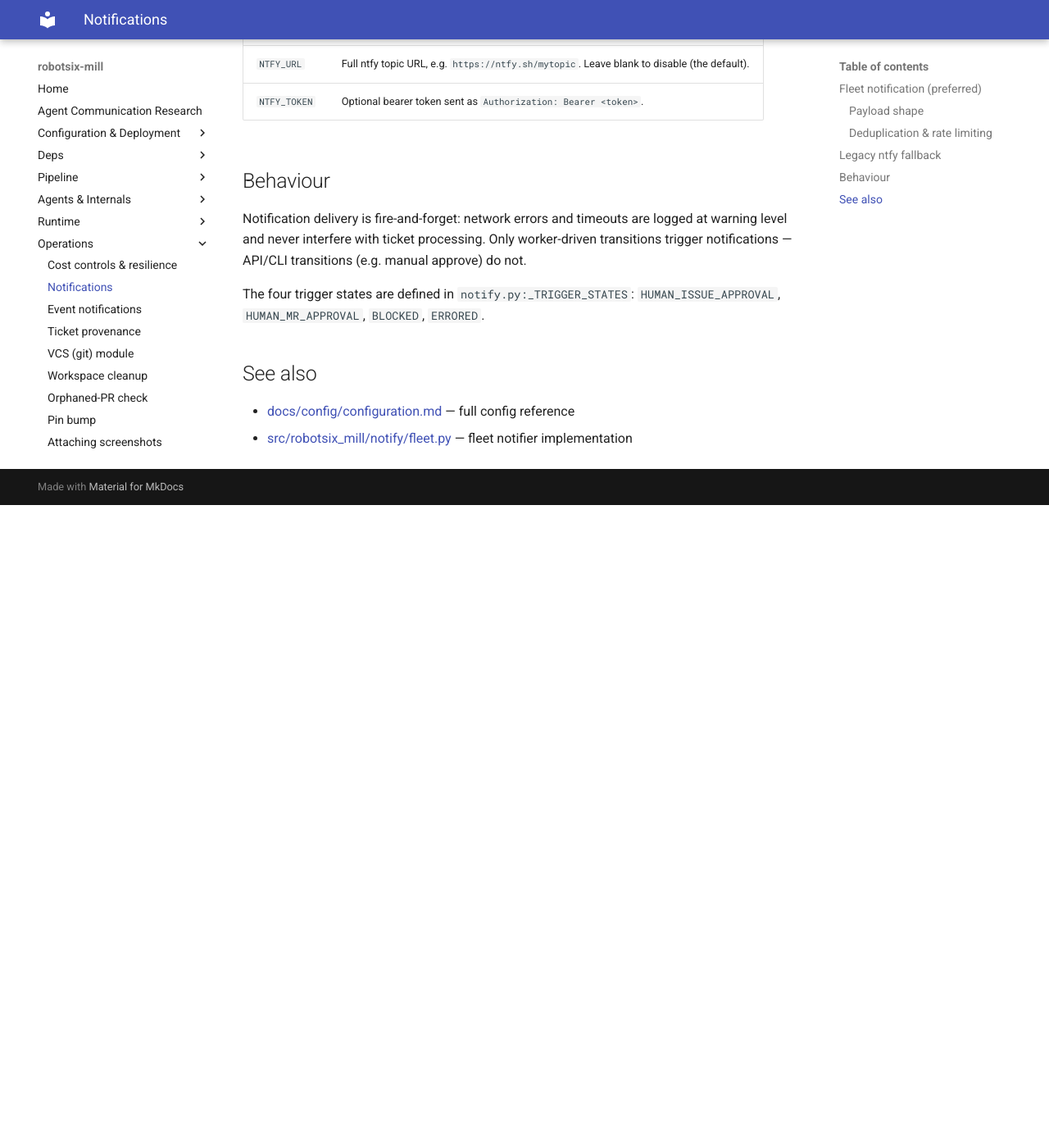
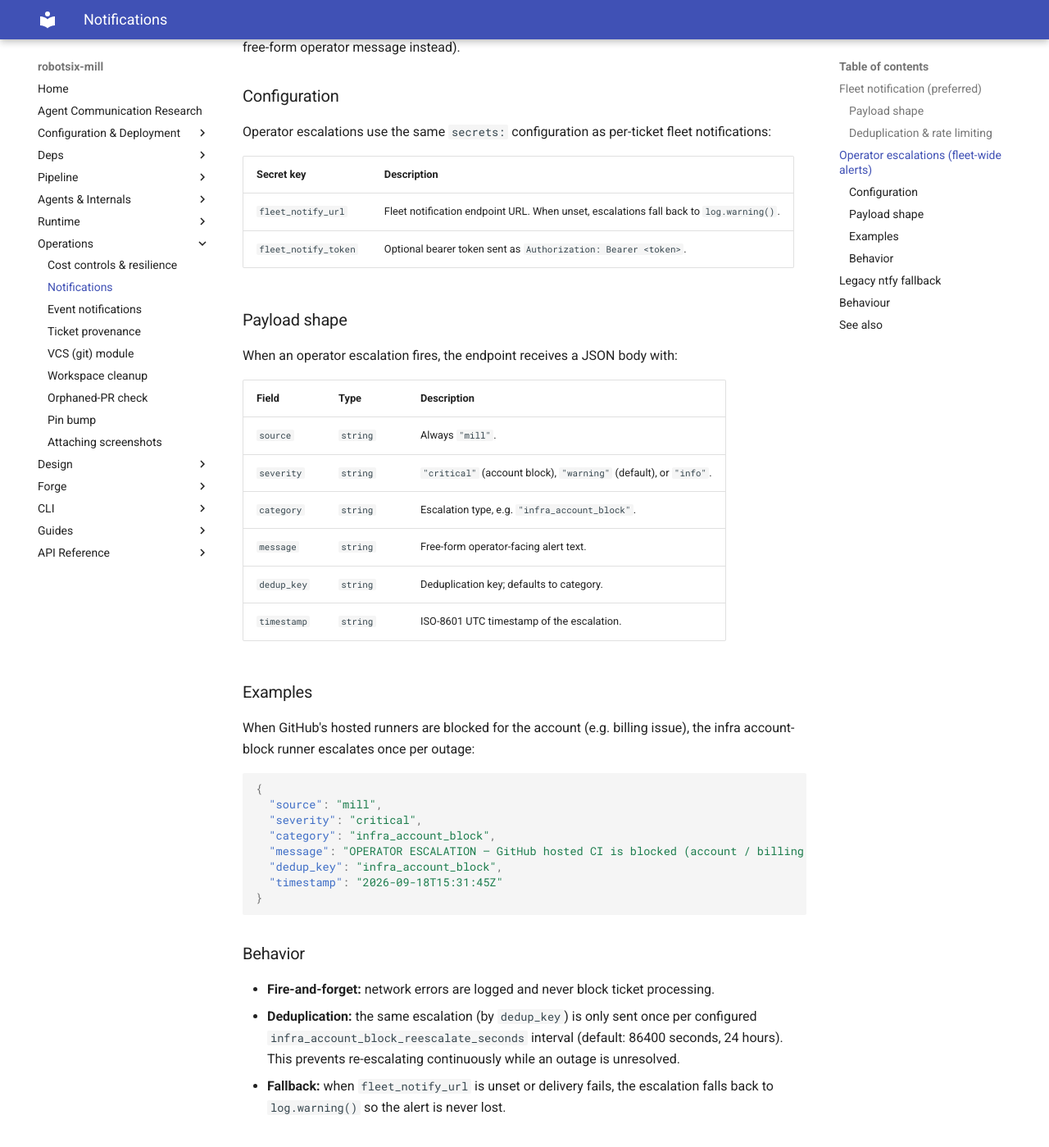
Before and after one commit to damien-robotsix/robotsix-mill, an MkDocs documentation site: the page built from docs/notify/notifications.md, in a window 1280 px wide and 1400 px high, scrolled down 1753 px. Shown: the whole window at 82% size. Built offline with MkDocs 1.6.1 and Material for MkDocs 9.7.7, drawn with Linux system fonts in a browser that asks for light colours; before the commit the page ends 2369 px from its top, so only the background shows below that; some of the changed text lies outside the part shown.

````diff
--- a/docs/notify/notifications.md
+++ b/docs/notify/notifications.md
@@ -46,6 +46,65 @@
 prevents a sweep of 41 blocked tickets from becoming 41 pushes — the
 sink receives one notification with `suppressed_count: 40`.
 
+## Operator escalations (fleet-wide alerts)
+
+When a condition affects multiple tickets across boards — e.g. GitHub
+account billing block preventing hosted CI on every repo — the escalation
+system sends a single fleet-wide operator alert instead of per-ticket
+notifications.  This uses the same `fleet_notify_url` endpoint as
+per-ticket fleet notifications but with a different payload structure
+(no `ticket_id` / `ticket_title`; free-form operator message instead).
+
+### Configuration
+
+Operator escalations use the same `secrets:` configuration as per-ticket
+fleet notifications:
+
+| Secret key | Description |
+|---|---|
+| `fleet_notify_url` | Fleet notification endpoint URL. When unset, escalations fall back to `log.warning()`. |
+| `fleet_notify_token` | Optional bearer token sent as `Authorization: Bearer <token>`. |
+
+### Payload shape
+
+When an operator escalation fires, the endpoint receives a JSON body with:
+
+| Field | Type | Description |
+|---|---|---|
+| `source` | `string` | Always `"mill"`. |
+| `severity` | `string` | `"critical"` (account block), `"warning"` (default), or `"info"`. |
+| `category` | `string` | Escalation type, e.g. `"infra_account_block"`. |
+| `message` | `string` | Free-form operator-facing alert text. |
+| `dedup_key` | `string` | Deduplication key; defaults to category. |
+| `timestamp` | `string` | ISO-8601 UTC timestamp of the escalation. |
+
+### Examples
+
+When GitHub's hosted runners are blocked for the account (e.g. billing
+issue), the infra account-block runner escalates once per outage:
+
+```json
+{
+  "source": "mill",
+  "severity": "critical",
+  "category": "infra_account_block",
+  "message": "OPERATOR ESCALATION — GitHub hosted CI is blocked (account / billing / spending-limit) for repo(s): repo-a, repo-b. First observed: 2026-09-18T15:30:00Z. Hosted jobs are refused before they start; self-hosted jobs are unaffected. Clear the block in GitHub 'Billing & plans'; parked tickets auto-resume once a hosted run on the repo succeeds again.",
+  "dedup_key": "infra_account_block",
+  "timestamp": "2026-09-18T15:31:45Z"
+}
+```
+
+### Behavior
+
+- **Fire-and-forget:** network errors are logged and never block ticket
+  processing.
+- **Deduplication:** the same escalation (by `dedup_key`) is only sent
+  once per configured `infra_account_block_reescalate_seconds` interval
+  (default: 86400 seconds, 24 hours). This prevents re-escalating
+  continuously while an outage is unresolved.
+- **Fallback:** when `fleet_notify_url` is unset or delivery fails, the
+  escalation falls back to `log.warning()` so the alert is never lost.
+
 ## Legacy ntfy fallback
 
 If `fleet_notify_url` is unset but `ntfy_url` is configured, mill falls
````
